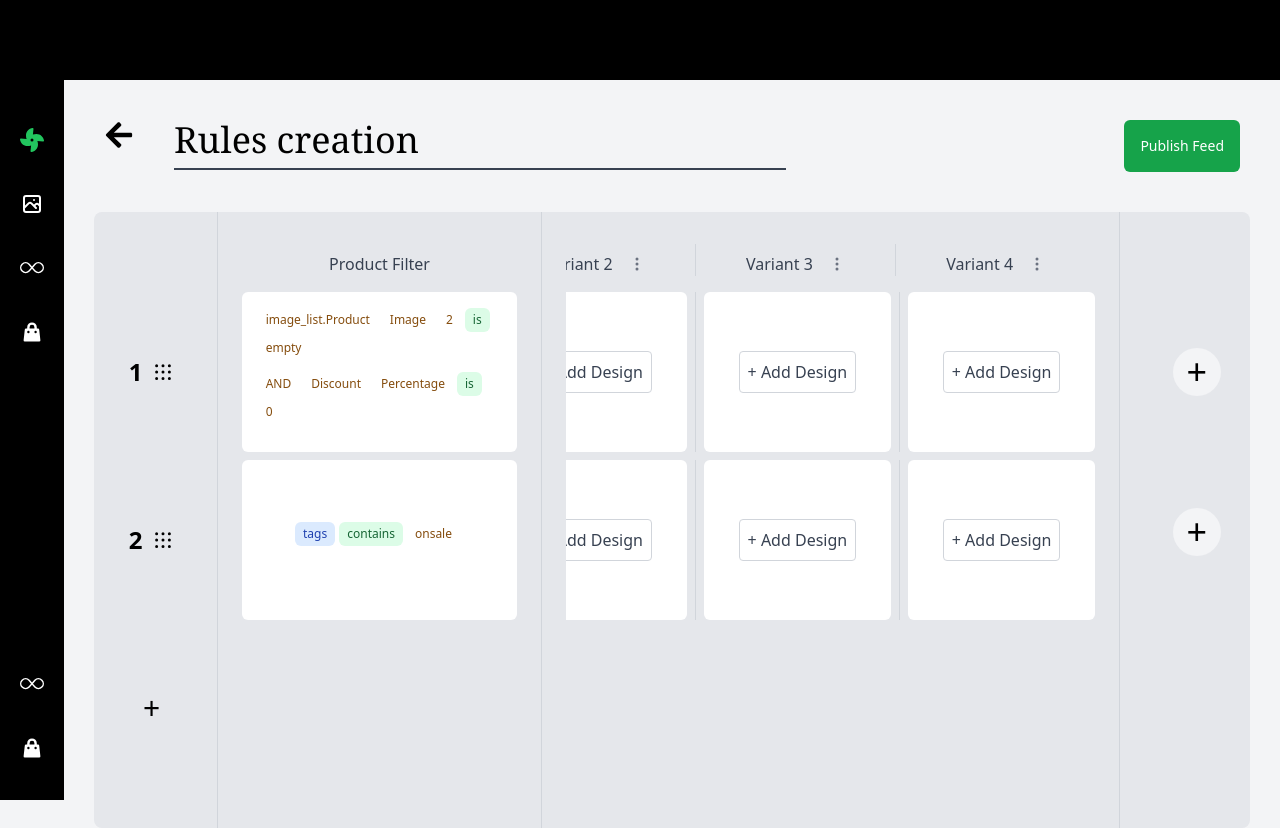
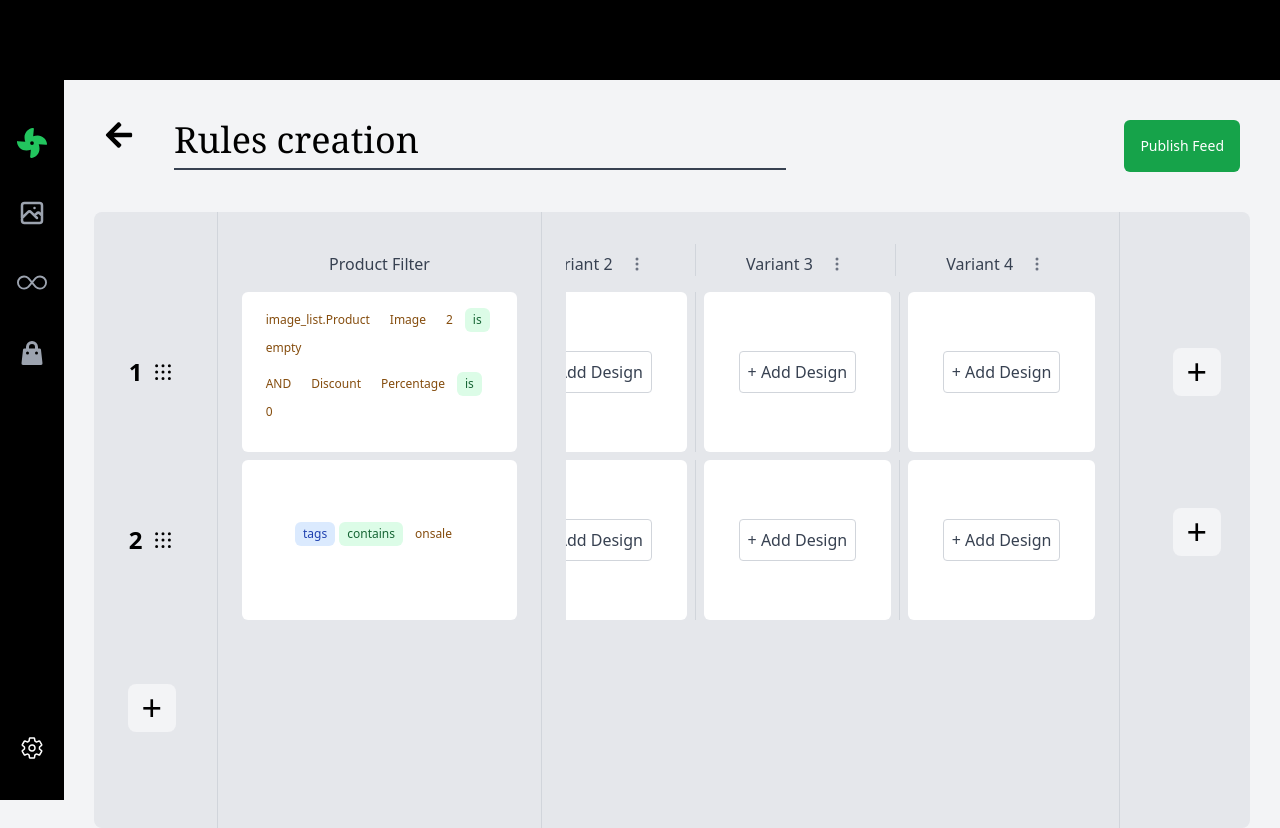
Before and after one commit to srikanthbisai/retainiq, a Next.js app: page / in a window 1280 px wide. Built offline with nearby package versions, Linux system fonts and the light colour scheme.

Commit message:
settingsIcon

```diff
--- a/app/components/StateTable.tsx
+++ b/app/components/StateTable.tsx
@@ -8,6 +8,7 @@ import Image from "next/image";
 import { HiOutlineTrash } from "react-icons/hi2";
 import { useStateTable } from "../hooks/useStateTable";
 import { BsThreeDotsVertical } from "react-icons/bs";
+import { IoSettingsOutline } from "react-icons/io5";
 
 const StateTable: React.FC = () => {
   const {
@@ -36,15 +37,14 @@ const StateTable: React.FC = () => {
         className="left bg-black flex flex-col items-center text-white justify-between text-2xl"
         style={{ width: "5%", height: "100vh", position: "fixed" }}
       >
-        <div className="top space-y-10">
+        <div className="top space-y-10 text-gray-400 text-3xl">
           <FaFan className="mt-32 text-green-500" />
           <HiOutlinePhotograph />
           <BsInfinity />
           <HiShoppingBag />
         </div>
         <div className="space-y-10 pb-10">
-          <BsInfinity />
-          <HiShoppingBag />
+          <IoSettingsOutline />
         </div>
       </div>
 
@@ -56,7 +56,9 @@ const StateTable: React.FC = () => {
           <div className="left flex gap-10">
             <FaArrowLeft />
             <div className="flex flex-col gap-2">
-              <h1 className="font-medium font-serif text-4xl">Rules creation</h1>
+              <h1 className="font-medium font-serif text-4xl">
+                Rules creation
+              </h1>
               <div className="w-[250%] h-[2px] bg-gray-700 self-start"></div>
             </div>
           </div>
@@ -95,7 +97,9 @@ const StateTable: React.FC = () => {
                 className="h-40 flex flex-col items-center justify-center cursor-pointer"
                 onClick={addState}
               >
-                <h1 className="text-3xl">+</h1>
+                <h1 className="bg-gray-100 rounded-lg w-12 h-12 flex items-center justify-center cursor-pointer text-4xl">
+                  +
+                </h1>
               </div>
             </div>
 
@@ -104,7 +108,9 @@ const StateTable: React.FC = () => {
 
             {/* Filters Column */}
             <div className="left-right FiltersColumn w-full mt-10 space-y-2 pl-4">
-              <h1 className="text-gray-700 mb-4 text-center font-medium">Product Filter</h1>
+              <h1 className="text-gray-700 mb-4 text-center font-medium">
+                Product Filter
+              </h1>
               {states.map((state) => (
                 <div
                   key={state.id}
@@ -162,7 +168,9 @@ const StateTable: React.FC = () => {
                     >
                       <div className="flex text-center justify-center items-center gap-4">
                         <h1 className="text-gray-700 font-medium">
-                          {index === 0 ? "Primary Variant" : `Variant ${index + 1}`}
+                          {index === 0
+                            ? "Primary Variant"
+                            : `Variant ${index + 1}`}
                         </h1>
                         <BsThreeDotsVertical className="text-gray-500" />
                       </div>
@@ -207,9 +215,7 @@ const StateTable: React.FC = () => {
                             </>
                           ) : (
                             <button
-                              onClick={() =>
-                                addDesign(state.id, variantIndex)
-                              }
+                              onClick={() => addDesign(state.id, variantIndex)}
                               className="hover:bg-gray-200 text-gray-700 p-2 rounded border border-gray-300"
                             >
                               + Add Design
@@ -238,7 +244,7 @@ const StateTable: React.FC = () => {
                 className="h-40 flex items-center justify-center"
               >
                 <h1
-                  className="text-4xl bg-gray-100 rounded-full w-12 h-12 flex items-center justify-center cursor-pointer"
+                  className="text-4xl bg-gray-100 rounded-lg w-12 h-12 flex items-center justify-center cursor-pointer"
                   onClick={addVariantColumn}
                 >
                   +
```
